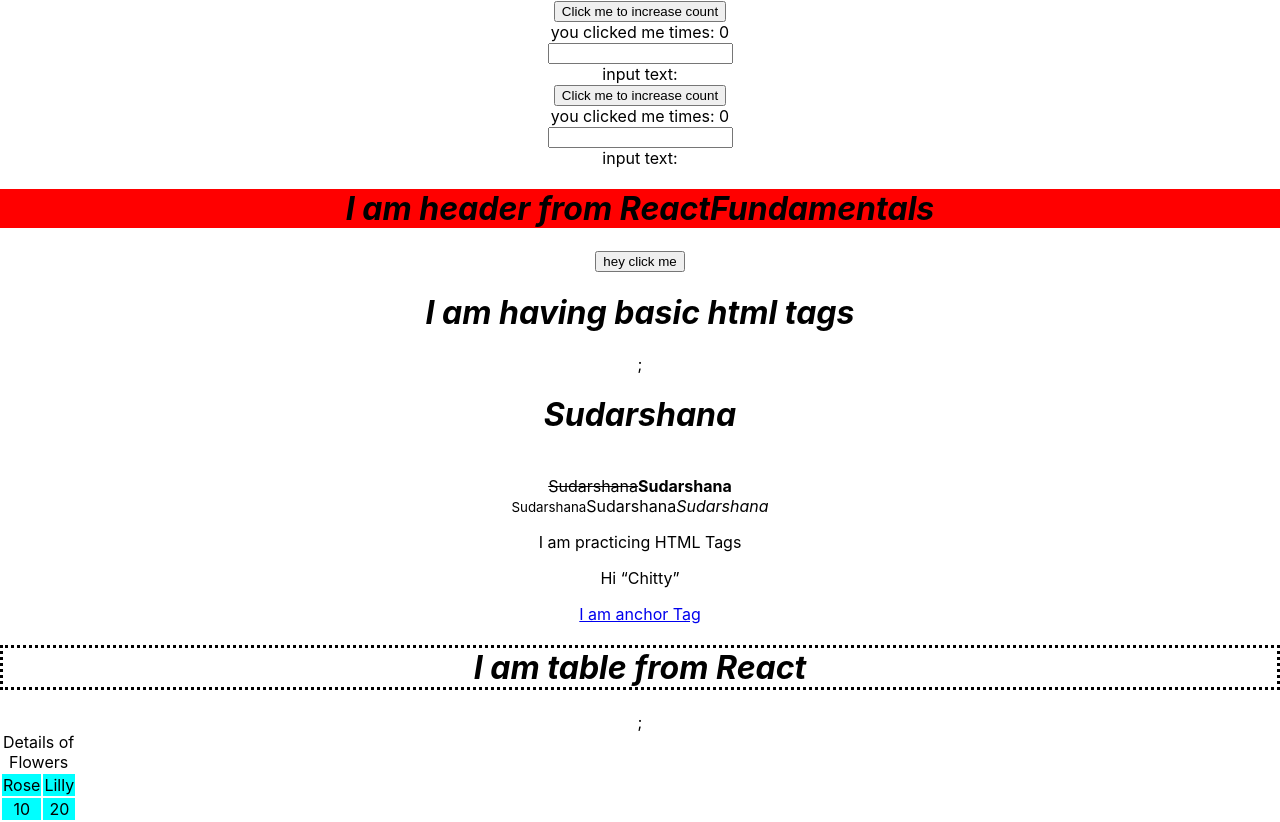
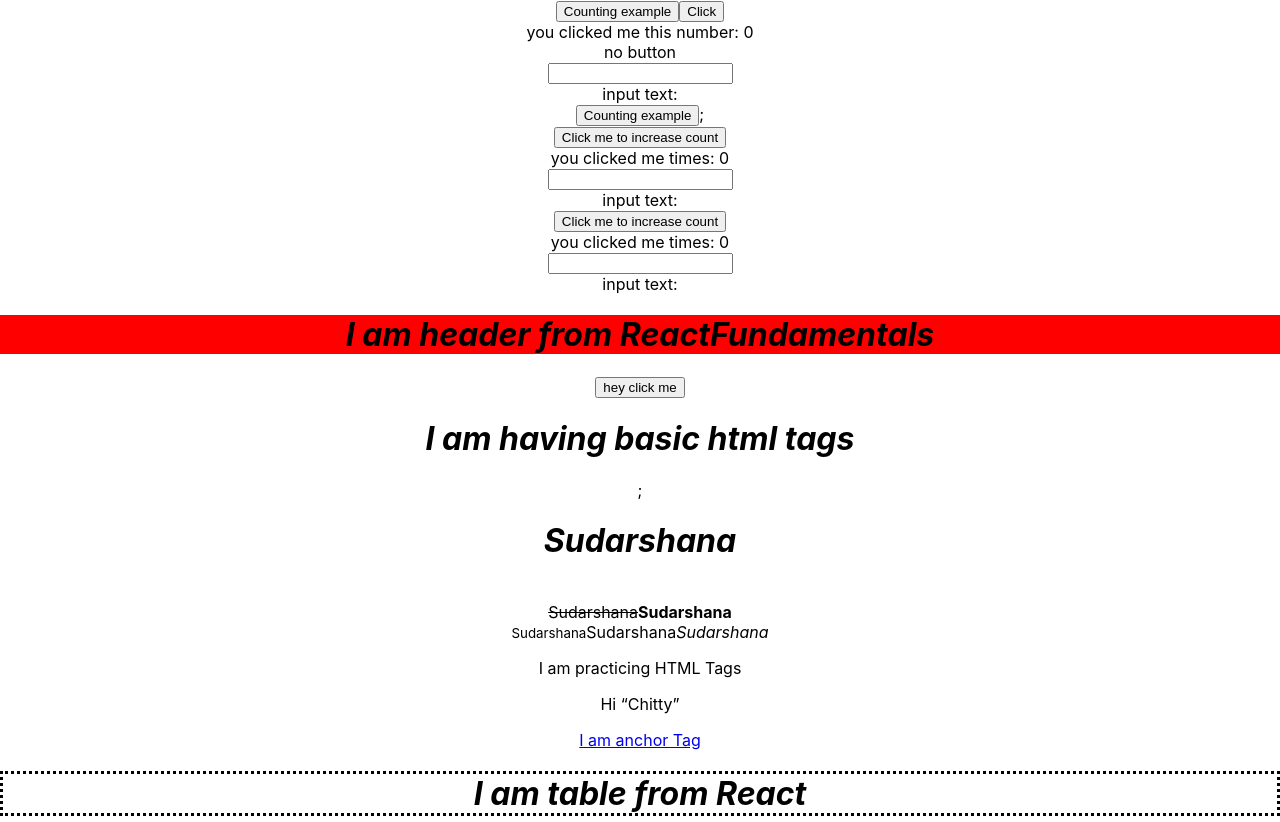
Before and after one commit to hemanthkatam/react-basics, a React (Create React App) app: page / in a window 1280 px wide. Shown: the top 822 px of the page. Built offline with nearby package versions, Linux system fonts and the light colour scheme.

Commit message:
counting

```diff
--- a/src/reaact-fundamentals/ReactFundamentals.js
+++ b/src/reaact-fundamentals/ReactFundamentals.js
@@ -9,11 +9,12 @@ import { Button } from "./components/Button/Button";
 import { StyledButton } from "./components/StyledButton/StyledButton";
 import { Count1 } from "./components/Count/Count";
 import { CounterExample } from "./components/CounterExample/CounterExample";
-
+import { DoubleButton } from "./components/DoubleButton/DoubleButton";
 export const ReactFundamentals = () => {
   const header = "I am header from ReactFundamentals";
   const buttonName = "hey click me";
   const buttonName1 = " I am new one";
+  const doubleButton1="Counting example"
   const onButtonClick = () => {
     console.log("hey you clicked me");
   };
@@ -24,8 +25,12 @@ export const ReactFundamentals = () => {
   const footer = "I am footer from ReactFundamentals";
   const content = "I am the content for React";
   const tags = " I am having basic html tags ";
+  const doubleButton=()=>{
+      console.log("Hii I am counting no.of Clicks")
+  }
   return (
     <div>
+      <DoubleButton title={doubleButton1} onButtonClickHandler={doubleButton}/>
       <Count1 />
       <CounterExample />
       <Header
--- /dev/null
+++ b/src/reaact-fundamentals/components/DoubleButton/DoubleButton.js
@@ -0,0 +1,39 @@
+import React, { useState } from "react";
+ export const DoubleButton = (props) =>
+    {
+        const [NoClicks,NumberofTimes] = useState(0);
+        const [input, setInput] = useState("")
+
+        console.log("---Button props", props);
+
+   const ClickCounts = () =>{
+      const updatedValue = NoClicks + 1 ;
+      NumberofTimes(updatedValue)
+      console.log('---no.of times Clicked--',NoClicks)
+    }
+    const UiChanges = (event) => {
+        console.log("display changes",event)
+        setInput(event.target.value)
+    }
+    return(
+        <div className="Counting" >
+        <button onClick={props.onButtonClickHandler}>{props.title}</button>
+        <button onClick={ClickCounts}>Click</button>
+        <div>you clicked me this number: {NoClicks}</div>
+        <div>
+        {NoClicks === 5 ? (<button onClick={ClickCounts}>Click me to increase count</button>) : (<div>no button</div>)}
+        </div>
+        <input type="textbox" updatedValue={input} onChange={UiChanges} />
+        <div>input text: {input} </div>
+
+        <button onClick={props.onButtonClickHandler}>{props.title}</button>;
+
+        </div>
+    )
+    }
+
+//     //{clickedCounts === 5 ? (
+//         <button onClick={countClick}>Click me to increase count</button>
+//       ) : (
+//         <div>no button</div>
+//       )}
```
